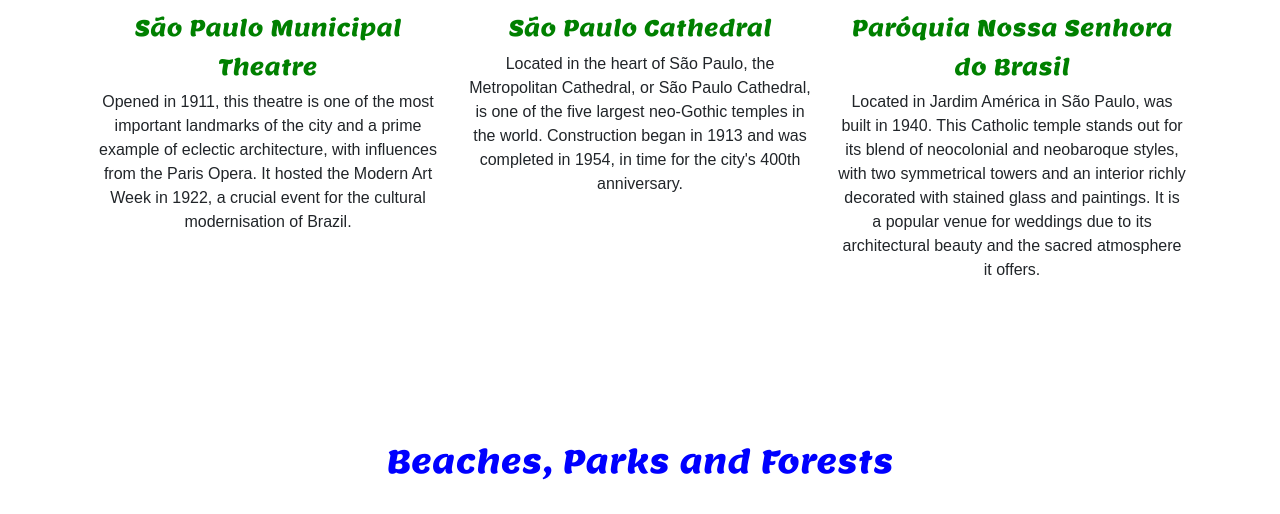
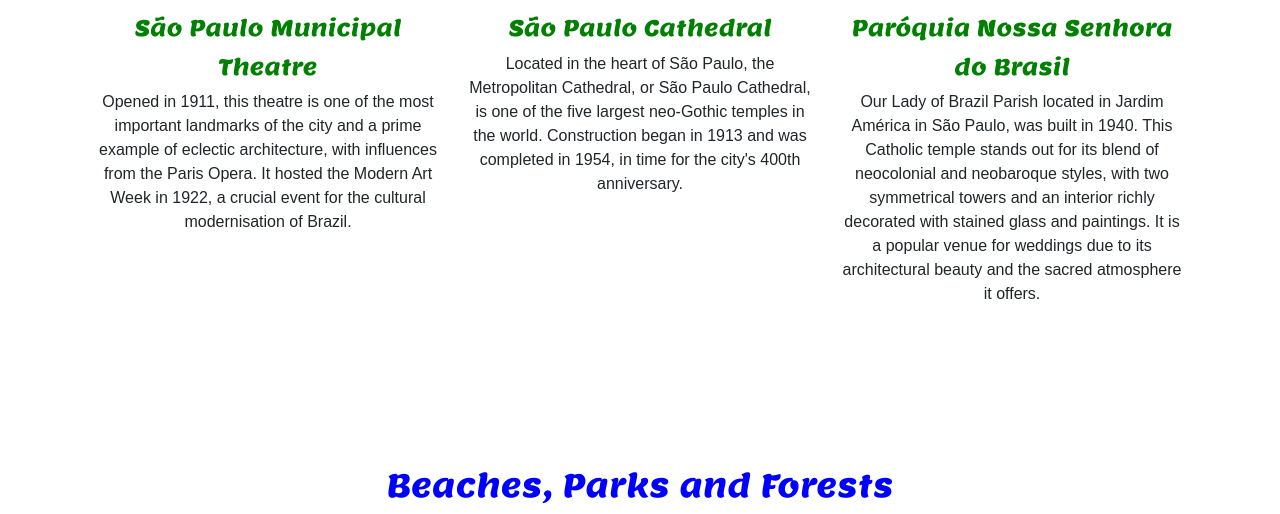
Before and after one commit to Caiobakerolov/curiosities_saopaulo, a plain HTML site: page index.html in a window 1280 px wide. Shown: the part 2397-2911 px from the top of the page. Drawn offline with nearby package versions, Linux system fonts and the light colour scheme.

Commit message:
detail text

```diff
--- a/index.html
+++ b/index.html
@@ -172,7 +172,7 @@
             <h3 class="pt-2">
               <span>Paróquia Nossa Senhora do Brasil</span>
             </h3>
-            <p>Located in Jardim América in São Paulo, was built in 1940. This Catholic temple stands out for its blend of neocolonial and neobaroque styles, with two symmetrical towers and an interior richly decorated with stained glass and paintings. It is a popular venue for weddings due to its architectural beauty and the sacred atmosphere it offers.</p>
+            <p>Our Lady of Brazil Parish located in Jardim América in São Paulo, was built in 1940. This Catholic temple stands out for its blend of neocolonial and neobaroque styles, with two symmetrical towers and an interior richly decorated with stained glass and paintings. It is a popular venue for weddings due to its architectural beauty and the sacred atmosphere it offers.</p>
           </div>
         </div>
       </div>
```
